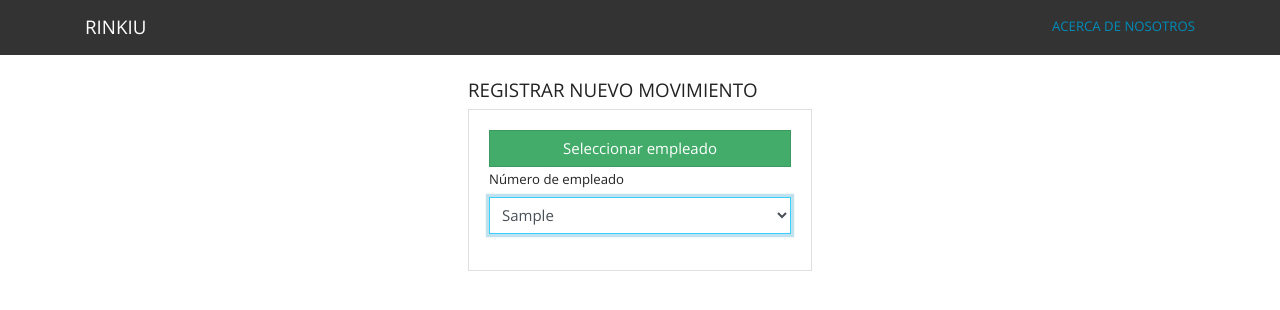
After one commit to pedroog304/rinkiuSueldos, a PHP site: page /seleccionarEmpleado.php in a window 1280 px wide. The commit adds this page. Shown: the top 310 px of the page. Run offline with PHP 8.4, Linux system fonts and the light colour scheme; tables that the repository leaves empty or names only in its code hold one stand-in row (values such as "Sample post"); some libraries are stand-ins or nearby versions.

Commit message:
insertar movimientos

```diff
--- a/view/index.php
+++ b/view/index.php
@@ -4,7 +4,8 @@
   <div class="row">
     <div class="col-md-12">
       <div class="col-md-6">
-      <a id="btn-ver-empleados" href="mostrarEmpleados.php" class="btn btn-success btn-block" value="Ver empleados">Visualizar lista de empleados</a>
+      <a id="btn-registrar-movimiento" href="nuevoMovimiento.php" class="btn btn-success btn-block" value="Ver empleados">Nuevo movimiento</a>
+      <a id="btn-ver-empleados" href="mostrarEmpleados.php" class="btn btn-warning btn-block" value="">Visualizar lista de empleados</a>
       </div>
     <div class="col-md-12">
       <table class="table table-bordered">
--- a/view/mostrarEmpleados.php
+++ b/view/mostrarEmpleados.php
@@ -28,7 +28,7 @@
             <td><?php echo $row['nombre_empleado']; ?></td>
             <td><?php echo $row['rol_empleado']; ?></td>
             <td>
-              <a href="modificarEmpleado.php?no_empleado=<?php echo $row['no_empleado']?> ">Editar</a>
+              <a href="modificarEmpleado.php?no_empleado=<?php echo $row['no_empleado']?>">Editar</a>
               <a href="../model/deleteEmpleado.php?no_empleado=<?php echo $row['no_empleado']?> ">Eliminar</a>
             </td>
           </tr>
--- /dev/null
+++ b/view/seleccionarEmpleado.php
@@ -0,0 +1,25 @@
+<?php include('header.php'); ?>
+
+      <!-- REGISTRAR NUEVO MOVIMIENTO -->
+      <div class="container p-4">
+  <div class="row">
+    <div class="col-md-4 mx-auto">
+    <h5>REGISTRAR NUEVO MOVIMIENTO</h5>
+      <div class="card card-body">
+
+        <form action="insertMovimiento.php" method="GET" class="needs-validation">
+          <!--CAMPO NUMERO DE EMPLEADO ------------------------------------->
+          <div class="form-group">
+          <a id="" name="seleccionar_empleado" href="nuevoMovimiento.php?" class="btn btn-success btn-block" value="Ver empleados">Seleccionar empleado</a>
+            <label>Número de empleado</label>
+            <select type="number" name="no_empleado" class="form-control" placeholder="No empleado" autofocus required>
+            <?php
+        $query = "SELECT no_empleado FROM empleados";
+          $result_tasks = mysqli_query($conn, $query);
+          while($row = mysqli_fetch_assoc($result_tasks)) { ?>
+            <option value="" ><?php echo $row['no_empleado']; ?> </option>
+            <?php }?>
+            </div>
+      </div>
+    </main>
+<?php include('footer.php'); ?>
```
Also changed, not shown: model/insertMovimiento.php (added, +19 -0 lines), view/nuevoMovimiento.php (renamed from view/insertarMovimiento.php, +10 -7 lines).
